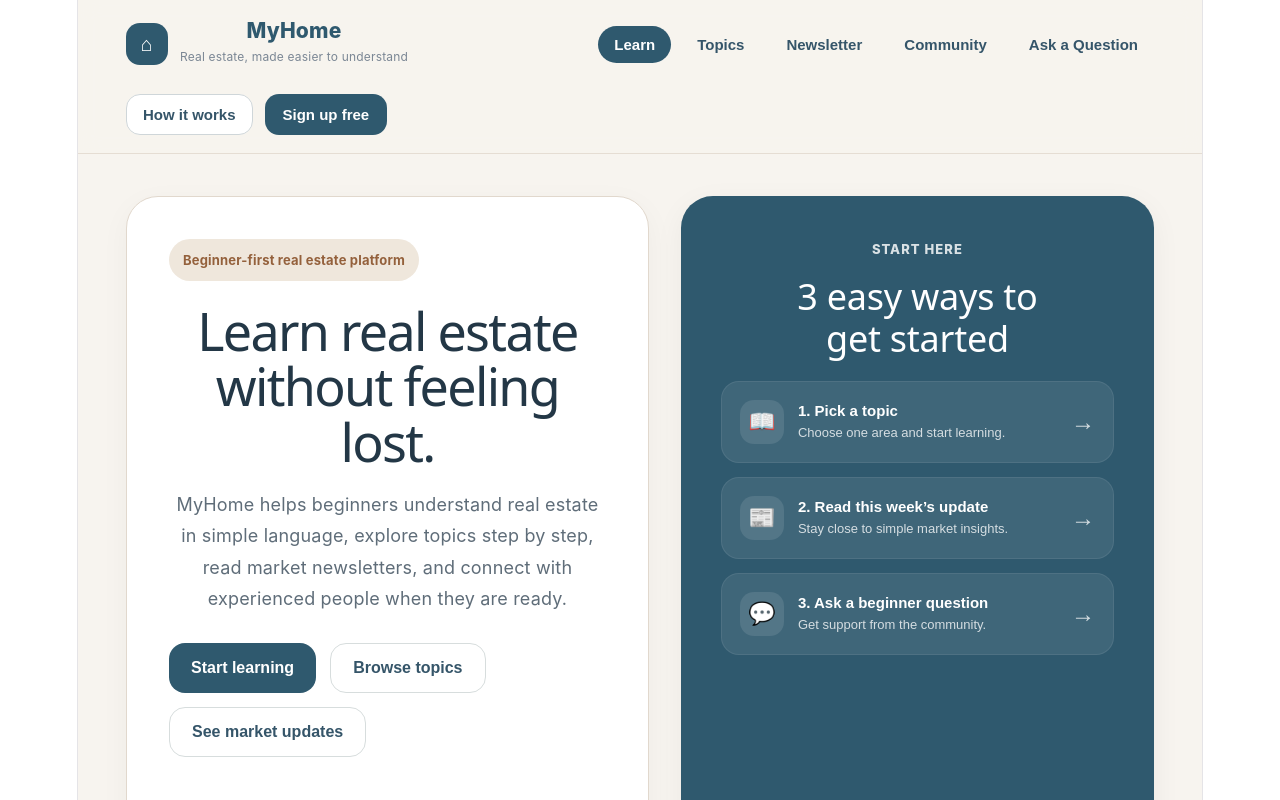
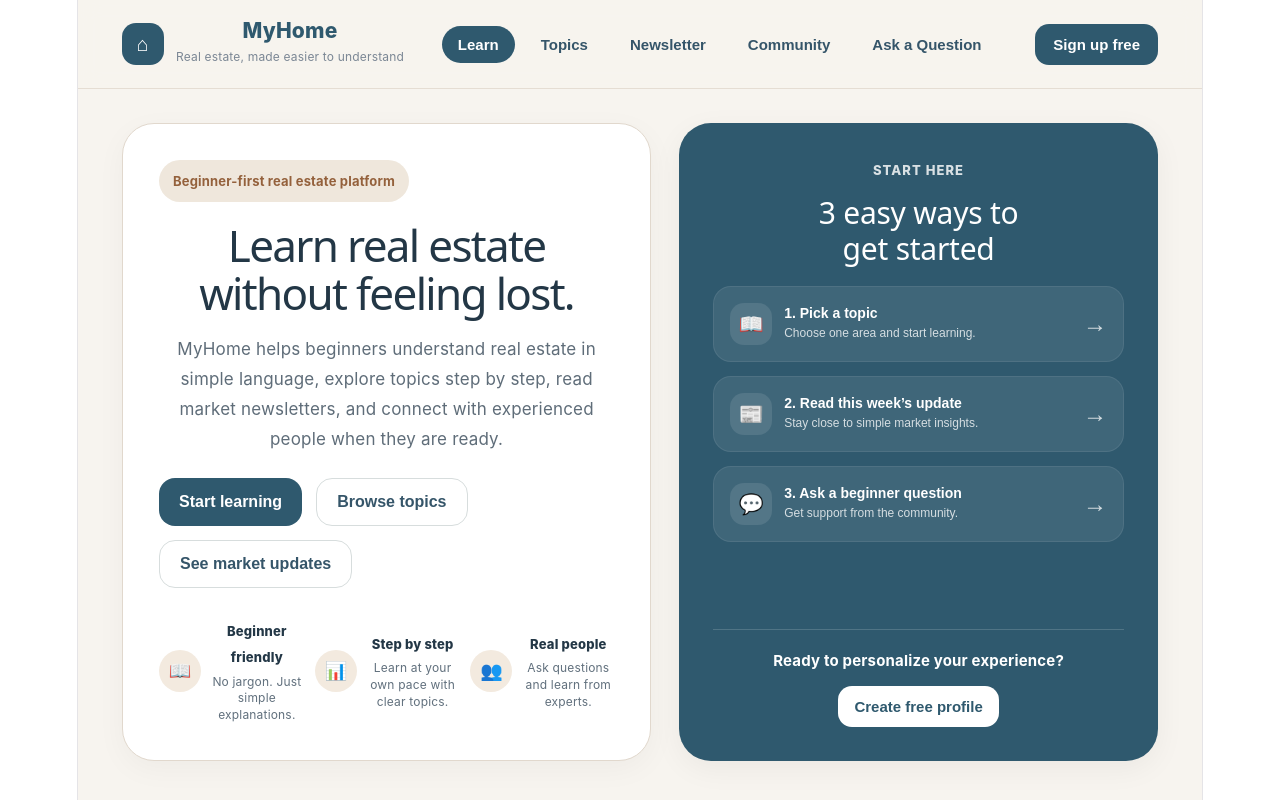
Before and after one commit to juliannareyes2003-create/real-estate-app, a React (Vite) app: page / in a window 1280 px wide. Shown: the top 800 px of the page. Built offline with nearby package versions, Linux system fonts and the light colour scheme.

Commit message:
fixing concept

```diff
--- a/src/App.jsx
+++ b/src/App.jsx
@@ -2,13 +2,13 @@ import { useState } from "react";
 
 function App() {
   const [showSignupModal, setShowSignupModal] = useState(false);
-  const [showWalkthrough, setShowWalkthrough] = useState(false);
   const [onboardingStep, setOnboardingStep] = useState(1);
   const [selectedGoal, setSelectedGoal] = useState("");
   const [activeNav, setActiveNav] = useState("Learn");
   const [savedInterests, setSavedInterests] = useState([]);
   const [currentTopicPage, setCurrentTopicPage] = useState(null);
 
+  // DATA: options shown in the sign-up modal.
   const learningGoals = [
     "Learn the basics",
     "Understand investing",
@@ -18,6 +18,7 @@ function App() {
     "Connect with professionals",
   ];
 
+  // DATA: topic cards used on the homepage and topic detail pages.
   const topics = [
     {
       title: "First-Time Learning",
@@ -93,6 +94,7 @@ function App() {
     },
   ];
 
+  // DATA: groups that organize the topic cards on the homepage.
   const topicGroups = [
     {
       groupTitle: "Start Here",
@@ -116,6 +118,7 @@ function App() {
     },
   ];
 
+  // DATA: people shown in the community section.
   const professionals = [
     {
       name: "Sarah Jenkins",
@@ -134,6 +137,7 @@ function App() {
     },
   ];
 
+  // DATA: content shown after someone clicks a topic card.
   const topicPageContent = {
     "first-time-learning": {
       intro:
@@ -257,6 +261,7 @@ function App() {
     },
   };
 
+  // DATA: newsletter content connected to each topic page.
   const topicNewsletterHighlights = {
     "first-time-learning": {
       label: "Beginner Basics",
@@ -392,6 +397,7 @@ function App() {
     },
   };
 
+  // DATA: main newsletter card on the homepage.
   const weeklyNewsletter = {
     label: "THIS WEEK’S HIGHLIGHT",
     date: "Week of April 21",
@@ -455,6 +461,7 @@ function App() {
     }
   };
 
+  // DATA: quick-start action cards in the blue hero box.
   const heroActions = [
     {
       number: "1",
@@ -479,6 +486,7 @@ function App() {
     },
   ];
 
+  // DATA: small feature chips under the main hero text.
   const featureChips = [
     {
       icon: "📖",
@@ -496,6 +504,7 @@ function App() {
       body: "Ask questions and learn from experts.",
     },
   ];
+    // PAGE: Topic detail page shown when a user clicks one topic card.
     if (currentTopicPage) {
       const topicInfo = topicPageContent[currentTopicPage.slug];
       const topicNewsletter = topicNewsletterHighlights[currentTopicPage.slug];
@@ -771,6 +780,7 @@ function App() {
       );
     }
 
+    // PAGE: Homepage.
     return (
       <div
         style={{
@@ -781,6 +791,7 @@ function App() {
             'Inter, ui-sans-serif, system-ui, -apple-system, BlinkMacSystemFont, "Segoe UI", sans-serif',
         }}
       >
+        {/* SECTION: Sticky header / top navigation */}
         <div
           style={{
             position: "sticky",
@@ -794,9 +805,9 @@ function App() {
           <div
             style={{
               width: "100%",
-            maxWidth: "1440px",
+              maxWidth: "1500px",
               margin: "0 auto",
-            padding: "18px clamp(20px, 4vw, 48px)",
+              padding: "18px clamp(20px, 4vw, 44px)",
               display: "flex",
               alignItems: "center",
               justifyContent: "space-between",
@@ -805,6 +816,7 @@ function App() {
               boxSizing: "border-box",
             }}
           >
+            {/* Logo / brand */}
             <div style={{ display: "flex", alignItems: "center", gap: "12px" }}>
               <div
                 style={{
@@ -830,6 +842,7 @@ function App() {
               </div>
             </div>
 
+            {/* Main navigation buttons */}
             <div style={{ display: "flex", alignItems: "center", gap: "10px", flexWrap: "wrap" }}>
               {[
                 { label: "Learn", id: "learn-section" },
@@ -857,22 +870,8 @@ function App() {
               ))}
             </div>
 
-          <div style={{ display: "flex", alignItems: "center", gap: "12px" }}>
-            <button
-              onClick={() => setShowWalkthrough(true)}
-              style={{
-                border: "1px solid #cfd6d9",
-                borderRadius: "14px",
-                padding: "11px 16px",
-                backgroundColor: "white",
-                color: "#355569",
-                fontSize: "15px",
-                fontWeight: "600",
-                cursor: "pointer",
-              }}
-            >
-              How it works
-            </button>
+            {/* Header call-to-action only. Removed the old "How it works" button. */}
+            <div style={{ display: "flex", alignItems: "center" }}>
               <button
                 onClick={openSignup}
                 style={{
@@ -892,33 +891,36 @@ function App() {
           </div>
         </div>
 
+        {/* MAIN PAGE CONTENT */}
         <main
           style={{
             width: "100%",
-          maxWidth: "1440px",
+            maxWidth: "1500px",
             margin: "0 auto",
-          padding: "42px clamp(20px, 4vw, 48px) 80px",
+            padding: "34px clamp(20px, 4vw, 44px) 80px",
             boxSizing: "border-box",
           }}
         >
+          {/* SECTION: Hero / first screen */}
           <section
             id="learn-section"
             style={{
               display: "grid",
-            gridTemplateColumns: "minmax(0, 1.05fr) minmax(380px, 0.95fr)",
-            gap: "32px",
+              gridTemplateColumns: "minmax(0, 1.05fr) minmax(360px, 0.95fr)",
+              gap: "28px",
               alignItems: "stretch",
-            marginBottom: "64px",
-          }}
-        >
+              marginBottom: "56px",
+            }}
+          >
+            {/* Left hero card: main message */}
             <div
               style={{
                 backgroundColor: "white",
                 border: "1px solid #e1d8cd",
                 borderRadius: "32px",
-              padding: "42px",
+                padding: "36px",
                 boxShadow: "0 8px 30px rgba(0,0,0,0.04)",
-              minHeight: "520px",
+                minHeight: "470px",
                 boxSizing: "border-box",
                 display: "flex",
                 flexDirection: "column",
@@ -935,7 +937,7 @@ function App() {
                   color: "#94613c",
                   fontSize: "13px",
                   fontWeight: "700",
-                marginBottom: "22px",
+                  marginBottom: "20px",
                 }}
               >
                 Beginner-first real estate platform
@@ -943,11 +945,11 @@ function App() {
 
               <h1
                 style={{
-                fontSize: "52px",
-                lineHeight: "1.06",
-                margin: "0 0 20px",
+                  fontSize: "44px",
+                  lineHeight: "1.08",
+                  margin: "0 0 18px",
                   color: "#233746",
-                maxWidth: "680px",
+                  maxWidth: "620px",
                 }}
               >
                 Learn real estate
@@ -957,24 +959,24 @@ function App() {
 
               <p
                 style={{
-                fontSize: "18px",
+                  fontSize: "17px",
                   lineHeight: "1.75",
                   color: "#5f6d79",
-                maxWidth: "660px",
-                margin: "0 0 28px",
+                  maxWidth: "620px",
+                  margin: "0 0 24px",
                 }}
               >
                 MyHome helps beginners understand real estate in simple language, explore topics step by step, read
                 market newsletters, and connect with experienced people when they are ready.
               </p>
 
-            <div style={{ display: "flex", gap: "14px", flexWrap: "wrap", marginBottom: "36px" }}>
+              <div style={{ display: "flex", gap: "14px", flexWrap: "wrap", marginBottom: "30px" }}>
                 <button
                   onClick={openSignup}
                   style={{
                     border: "none",
                     borderRadius: "16px",
-                  padding: "15px 22px",
+                    padding: "14px 20px",
                     backgroundColor: "#2f596e",
                     color: "white",
                     fontSize: "16px",
@@ -990,7 +992,7 @@ function App() {
                   style={{
                     border: "1px solid #d7dddd",
                     borderRadius: "16px",
-                  padding: "15px 22px",
+                    padding: "14px 20px",
                     backgroundColor: "white",
                     color: "#355569",
                     fontSize: "16px",
@@ -1006,7 +1008,7 @@ function App() {
                   style={{
                     border: "1px solid #d7dddd",
                     borderRadius: "16px",
-                  padding: "15px 22px",
+                    padding: "14px 20px",
                     backgroundColor: "white",
                     color: "#355569",
                     fontSize: "16px",
@@ -1018,11 +1020,12 @@ function App() {
                 </button>
               </div>
 
+              {/* Small supporting feature chips under the main hero buttons */}
               <div
                 style={{
                   display: "grid",
                   gridTemplateColumns: "repeat(3, minmax(0, 1fr))",
-                gap: "14px",
+                  gap: "12px",
                 }}
               >
                 {featureChips.map((item) => (
@@ -1031,30 +1034,30 @@ function App() {
                     style={{
                       display: "flex",
                       alignItems: "center",
-                    gap: "12px",
-                    minHeight: "74px",
-                  }}
-                >
-                  <div
-                    style={{
-                      width: "46px",
-                      height: "46px",
+                      gap: "10px",
+                      minHeight: "64px",
+                    }}
+                  >
+                    <div
+                      style={{
+                        width: "42px",
+                        height: "42px",
                         borderRadius: "999px",
                         backgroundColor: "#f3eadf",
                         display: "flex",
                         alignItems: "center",
                         justifyContent: "center",
-                      fontSize: "20px",
+                        fontSize: "18px",
                         flexShrink: 0,
                       }}
                     >
                       {item.icon}
                     </div>
                     <div>
-                    <div style={{ fontSize: "14px", fontWeight: "800", color: "#233746", marginBottom: "4px" }}>
+                      <div style={{ fontSize: "13px", fontWeight: "800", color: "#233746", marginBottom: "3px" }}>
                         {item.title}
                       </div>
-                    <div style={{ fontSize: "12px", lineHeight: "1.45", color: "#61707d" }}>
+                      <div style={{ fontSize: "12px", lineHeight: "1.4", color: "#61707d" }}>
                         {item.body}
                       </div>
                     </div>
@@ -1063,14 +1066,15 @@ function App() {
               </div>
             </div>
 
+            {/* Right hero card: action-based quick start hub */}
             <div
               style={{
                 backgroundColor: "#2f596e",
                 color: "white",
                 borderRadius: "32px",
-              padding: "40px",
+                padding: "34px",
                 boxSizing: "border-box",
-              minHeight: "520px",
+                minHeight: "470px",
                 display: "flex",
                 flexDirection: "column",
                 justifyContent: "space-between",
@@ -1084,7 +1088,8 @@ function App() {
                     letterSpacing: "0.08em",
                     fontWeight: "800",
                     opacity: 0.82,
-                  marginBottom: "14px",
+                    marginBottom: "12px",
+                    textAlign: "center",
                   }}
                 >
                   START HERE
@@ -1092,10 +1097,11 @@ function App() {
 
                 <h2
                   style={{
-                  fontSize: "36px",
-                  lineHeight: "1.15",
-                  margin: "0 0 22px",
+                    fontSize: "30px",
+                    lineHeight: "1.18",
+                    margin: "0 0 20px",
                     color: "white",
+                    textAlign: "center",
                   }}
                 >
                   3 easy ways to
@@ -1114,10 +1120,10 @@ function App() {
                         backgroundColor: "rgba(255,255,255,0.08)",
                         color: "white",
                         borderRadius: "18px",
-                      padding: "18px",
+                        padding: "16px",
                         display: "grid",
-                      gridTemplateColumns: "44px 1fr 24px",
-                      gap: "14px",
+                        gridTemplateColumns: "42px 1fr 24px",
+                        gap: "12px",
                         alignItems: "center",
                         cursor: "pointer",
                         textAlign: "left",
@@ -1125,24 +1131,24 @@ function App() {
                     >
                       <div
                         style={{
-                        width: "44px",
-                        height: "44px",
+                          width: "42px",
+                          height: "42px",
                           borderRadius: "14px",
                           backgroundColor: "rgba(255,255,255,0.10)",
                           display: "flex",
                           alignItems: "center",
                           justifyContent: "center",
-                        fontSize: "22px",
+                          fontSize: "20px",
                         }}
                       >
                         {item.icon}
                       </div>
 
                       <div>
-                      <div style={{ fontSize: "15px", fontWeight: "800", marginBottom: "4px" }}>
+                        <div style={{ fontSize: "14px", fontWeight: "800", marginBottom: "4px" }}>
                           {item.number}. {item.title}
                         </div>
-                      <div style={{ fontSize: "13px", lineHeight: "1.5", color: "rgba(255,255,255,0.78)" }}>
+                        <div style={{ fontSize: "12px", lineHeight: "1.45", color: "rgba(255,255,255,0.78)" }}>
                           {item.body}
                         </div>
                       </div>
@@ -1164,8 +1170,9 @@ function App() {
               <div
                 style={{
                   borderTop: "1px solid rgba(255,255,255,0.16)",
-                marginTop: "28px",
-                paddingTop: "22px",
+                  marginTop: "24px",
+                  paddingTop: "18px",
+                  textAlign: "center",
                 }}
               >
                 <div style={{ fontSize: "15px", fontWeight: "700", marginBottom: "12px" }}>
@@ -1176,7 +1183,7 @@ function App() {
                   style={{
                     border: "none",
                     borderRadius: "14px",
-                  padding: "13px 18px",
+                    padding: "12px 16px",
                     backgroundColor: "white",
                     color: "#2f596e",
                     fontSize: "15px",
@@ -1190,6 +1197,7 @@ function App() {
             </div>
           </section>
 
+          {/* SECTION: Topics grid */}
           <section id="topics-section" style={{ marginBottom: "34px" }}>
             <div
               style={{
@@ -1299,6 +1307,7 @@ function App() {
             </div>
           </section>
 
+          {/* SECTION: Newsletter and Community */}
           <section
             id="market-trends-section"
             style={{
@@ -1529,15 +1538,22 @@ function App() {
             </div>
           </section>
 
+          {/* SECTION: Bottom call-to-action */}
           <section
             style={{
               backgroundColor: "#243746",
               color: "white",
               borderRadius: "30px",
-            padding: "34px",
-          }}
-        >
-          <div style={{ maxWidth: "760px" }}>
+              padding: "40px 34px",
+              textAlign: "center",
+            }}
+          >
+            <div
+              style={{
+                maxWidth: "820px",
+                margin: "0 auto",
+              }}
+            >
               <div
                 style={{
                   fontSize: "14px",
@@ -1549,21 +1565,38 @@ function App() {
               >
                 READY TO KEEP GOING?
               </div>
-            <h2 style={{ fontSize: "38px", lineHeight: "1.15", marginBottom: "12px", color: "white" }}>
+
+              <h2
+                style={{
+                  fontSize: "36px",
+                  lineHeight: "1.15",
+                  marginBottom: "12px",
+                  color: "white",
+                }}
+              >
                 Explore the platform first, then make it yours.
               </h2>
+
               <p
                 style={{
                   fontSize: "17px",
                   lineHeight: "1.8",
                   color: "rgba(255,255,255,0.82)",
-                marginBottom: "20px",
+                  marginBottom: "22px",
                 }}
               >
                 This keeps the experience open and intuitive, while still giving you a sign-up moment like Reddit or
                 LinkedIn.
               </p>
-            <div style={{ display: "flex", gap: "14px", flexWrap: "wrap" }}>
+
+              <div
+                style={{
+                  display: "flex",
+                  gap: "14px",
+                  flexWrap: "wrap",
+                  justifyContent: "center",
+                }}
+              >
                 <button
                   onClick={openSignup}
                   style={{
@@ -1579,6 +1612,7 @@ function App() {
                 >
                   Create free profile
                 </button>
+
                 <button
                   style={{
                     border: "1px solid rgba(255,255,255,0.24)",
@@ -1598,6 +1632,7 @@ function App() {
           </section>
         </main>
 
+        {/* MODAL: Sign-up / onboarding flow */}
         {showSignupModal && (
           <>
             <div
@@ -1809,108 +1844,6 @@ function App() {
             </div>
           </>
         )}
-
-      {showWalkthrough && (
-        <>
-          <div
-            onClick={() => setShowWalkthrough(false)}
-            style={{
-              position: "fixed",
-              inset: 0,
-              backgroundColor: "rgba(15, 23, 30, 0.48)",
-              zIndex: 60,
-            }}
-          />
-          <div
-            style={{
-              position: "fixed",
-              top: "50%",
-              left: "50%",
-              transform: "translate(-50%, -50%)",
-              width: "820px",
-              maxWidth: "92%",
-              backgroundColor: "white",
-              borderRadius: "28px",
-              padding: "34px",
-              zIndex: 70,
-              boxShadow: "0 24px 55px rgba(0,0,0,0.22)",
-            }}
-          >
-            <button
-              onClick={() => setShowWalkthrough(false)}
-              style={{
-                position: "absolute",
-                top: "16px",
-                right: "18px",
-                border: "none",
-                background: "transparent",
-                fontSize: "30px",
-                color: "#6b7280",
-                cursor: "pointer",
-              }}
-            >
-              ×
-            </button>
-
-            <div style={{ fontSize: "13px", fontWeight: "800", color: "#94613c", marginBottom: "8px" }}>
-              QUICK WALKTHROUGH
-            </div>
-            <div style={{ fontSize: "29px", fontWeight: "800", color: "#233746", marginBottom: "12px" }}>
-              Here is what each part of the site helps you do
-            </div>
-            <div
-              style={{
-                color: "#61707d",
-                fontSize: "17px",
-                lineHeight: "1.7",
-                marginBottom: "24px",
-                maxWidth: "700px",
-              }}
-            >
-              This makes the homepage feel more intuitive by explaining the pieces instead of expecting users to figure
-              them out on their own.
-            </div>
-
-            <div style={{ display: "grid", gap: "14px" }}>
-              {[
-                {
-                  title: "Hero section",
-                  body: "Explains what MyHome is for right away: beginner-friendly real estate learning and support.",
-                },
-                {
-                  title: "Topics",
-                  body: "Lets users choose a part of real estate they want to understand without needing prior knowledge.",
-                },
-                {
-                  title: "Market Trends",
-                  body: "Shows beginner-friendly newsletters and research in simpler language.",
-                },
-                {
-                  title: "Community",
-                  body: "Connects beginners with experienced people who can answer questions and share insight.",
-                },
-                {
-                  title: "Sign-up flow",
-                  body: "Works like Reddit or LinkedIn by letting users preview the site first, then continue into onboarding.",
-                },
-              ].map((item) => (
-                <div
-                  key={item.title}
-                  style={{
-                    backgroundColor: "#faf7f2",
-                    border: "1px solid #ebe1d5",
-                    borderRadius: "20px",
-                    padding: "18px",
-                  }}
-                >
-                  <div style={{ fontSize: "18px", fontWeight: "700", marginBottom: "6px" }}>{item.title}</div>
-                  <div style={{ fontSize: "15px", color: "#61707d", lineHeight: "1.7" }}>{item.body}</div>
-                </div>
-              ))}
-            </div>
-          </div>
-        </>
-      )}
       </div>
     );
   }
```
Lines whose indentation alone changed are shown as unchanged.
